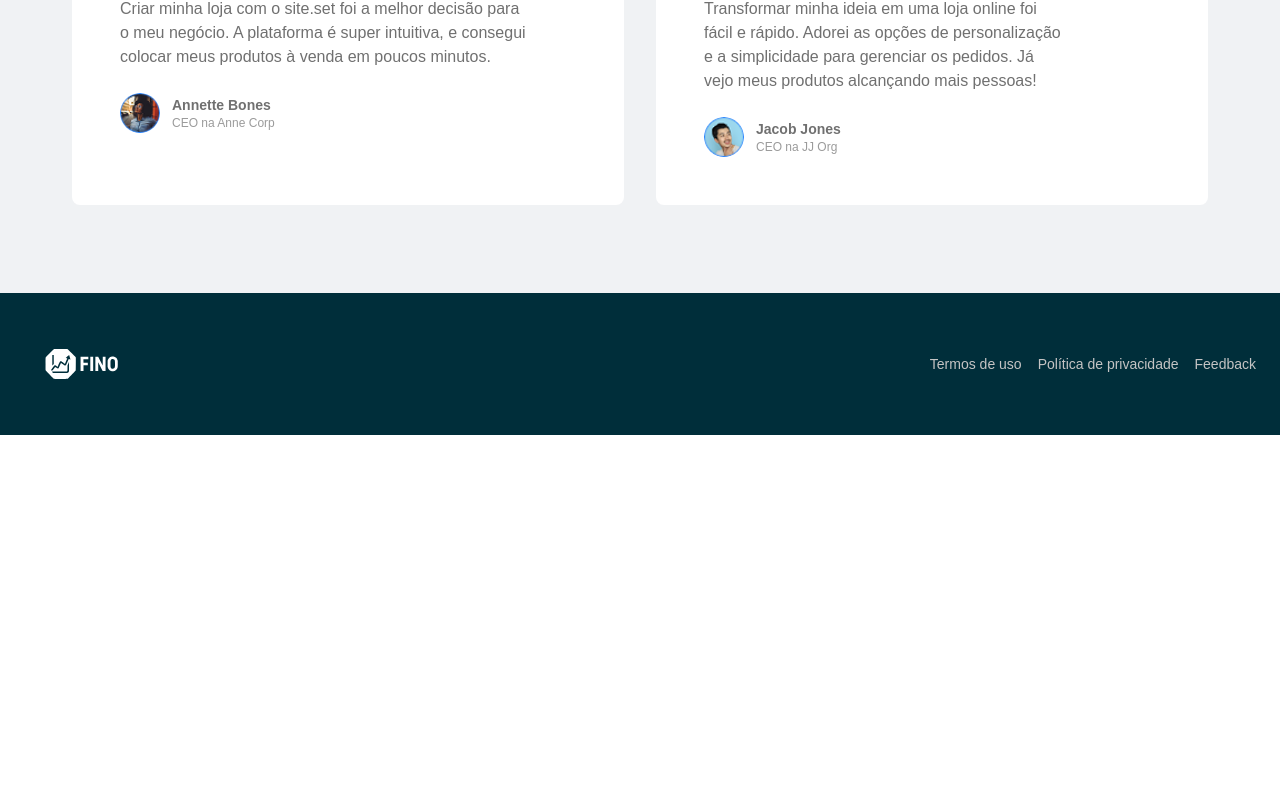
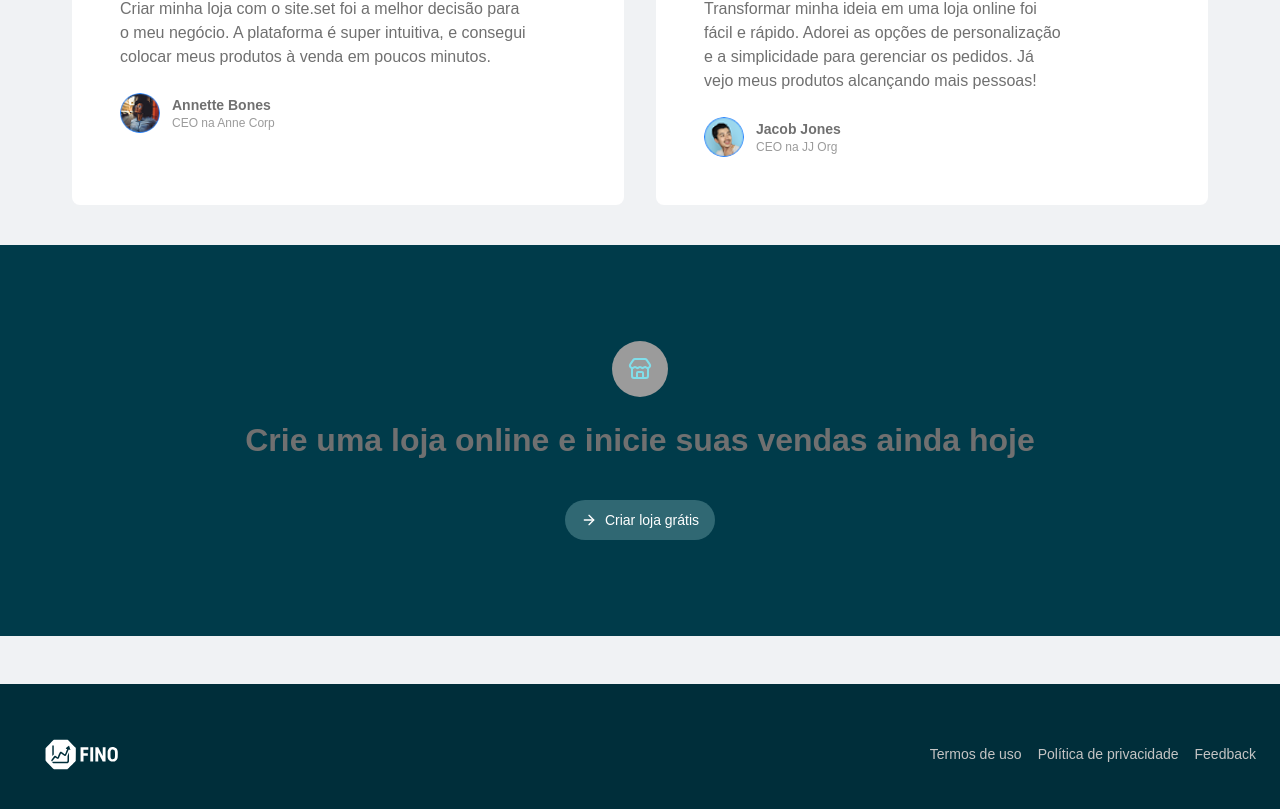
Before and after one commit to Luizhdevs/meu-blog-next, a Next.js app: page / in a window 1280 px wide. Shown: the part 1962-2771 px from the top of the page. Before the commit the page ends 2397 px from the top, so only its background shows below. Built offline with nearby package versions, Linux system fonts and the light colour scheme; a web font is replaced by a local one.

Commit message:
feat: cria componente de call to action

```diff
--- /dev/null
+++ b/src/components/call-to-action/call-to-action.tsx
@@ -0,0 +1,26 @@
+import { ArrowRight, Store } from "lucide-react"
+import Link from "next/link"
+import { Button } from "../ui/button"
+
+export const CallToAction = () => {
+    return (
+        <section className="py-24 bg-primary-500">
+            <div className="container">
+                <div className="flex flex-col items-center gap-6 text-center">
+
+                    <div className="p-4 bg-gray-400 w-fit rounded-full">
+                        <Store className="text-blue-200" />
+                    </div>
+                    <h2 className="text-gray-500 text-balance text-heading-xl">Crie uma loja online e inicie suas vendas ainda hoje</h2>
+
+                    <Button variant="primary" asChild className="mt-4">
+                        <Link href='/criar-loja'>
+                            <ArrowRight />
+                            Criar loja grátis
+                        </Link>
+                    </Button>
+                </div>
+            </div>
+        </section>
+    )
+}
--- /dev/null
+++ b/src/components/call-to-action/index.ts
@@ -0,0 +1 @@
+export * from './call-to-action';
--- a/src/components/ui/button.tsx
+++ b/src/components/ui/button.tsx
@@ -13,7 +13,8 @@ const buttonVariants = cva(
         destructive:
           "bg-destructive text-destructive-foreground hover:bg-destructive/90",
         outline:
-          "border border-gray-400 bg-gray-700 transition-colors duration-200 hover:text-blue-200 hover:border-blue-200",
+          "border border-gray-600 bg-gray-300 transition-colors duration-200 hover:text-blue-200 hover:border-blue-200",
+        primary: "bg-primary-400 text-white hover:bg-primary-500 rounded-full",
         secondary:
           "bg-gray-100 text-gray-800 hover:bg-blue-300 rounded-full",
         ghost: "hover:bg-accent hover:text-accent-foreground",
--- a/src/pages/index.tsx
+++ b/src/pages/index.tsx
@@ -1,3 +1,4 @@
+import { CallToAction } from "../components/call-to-action";
 import { CustomerStorySection } from "../components/customer-story-section";
 import { FeatureSection } from "../components/feature-section";
 import { HeroScection } from "../components/hero-section";
@@ -11,6 +12,7 @@ export default function Home() {
         <FeatureSection />
         <SupportSection />
         <CustomerStorySection />
+        <CallToAction />
       </article>
     </>
   );
```
